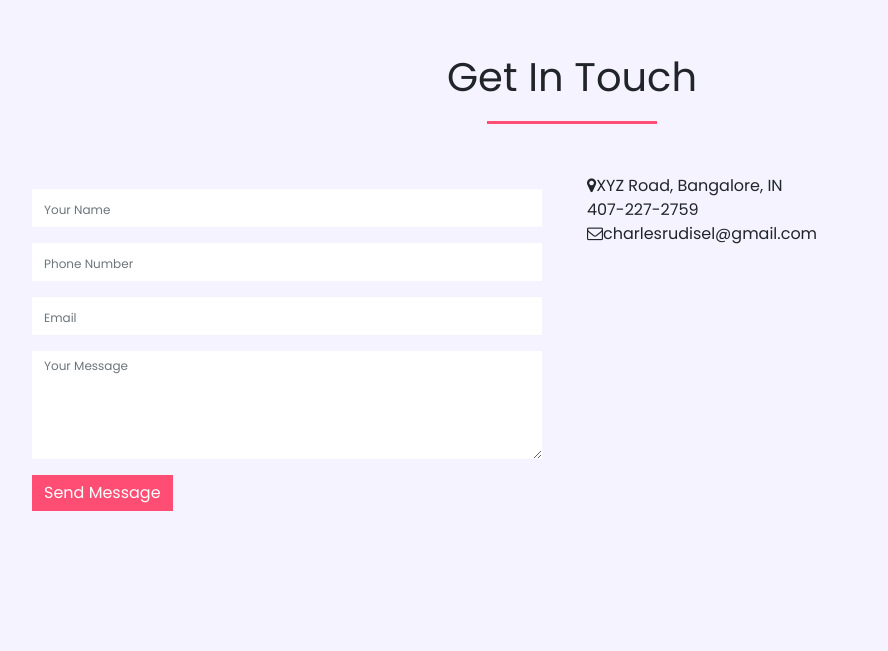
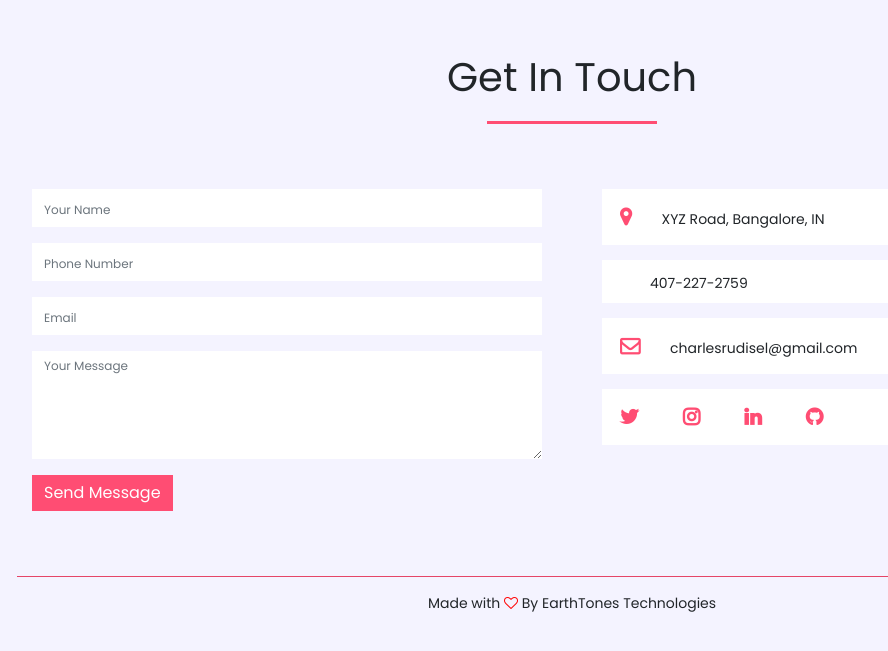
Before and after one commit to CharlesRudisel/Portfolio_Page, a plain HTML site: page index2.html in a window 1280 px wide. Shown: the part 2397-3048 px from the top of the page, without its empty margins (68-956 px from the left). Drawn offline with nearby package versions, Linux system fonts and the light colour scheme.

Commit message:
commit for the sake

```diff
--- a/index2.html
+++ b/index2.html
@@ -9,7 +9,7 @@
     <link rel="stylesheet" href="style.css">
     <link href="https://fonts.googleapis.com/css?family=Poppins&display=swap" rel="stylesheet">
     <link rel="stylesheet" href="https://stackpath.bootstrapcdn.com/font-awesome/4.7.0/css/font-awesome.min.css">
-<link rel="stylesheet" href="https://stackpath.bootstrapcdn.com/bootstrap/4.3.1/css/bootstrap.min.css">
+    <link rel="stylesheet" href="https://stackpath.bootstrapcdn.com/bootstrap/4.3.1/css/bootstrap.min.css">
 
 </head>
 
@@ -26,7 +26,7 @@
                     veritatis minus explicabo eos laudantium ullam quod aliquam minima distinctio officiis earum sint
                     accusantium animi tenetur illum!</p>
 
-                    <a href="#">About Me</a>
+                <a href="#">About Me</a>
             </div>
         </div>
     </section>
@@ -142,8 +142,17 @@
                         <div class="follow">
                             <i class="fa fa-envelope-o"></i><span>charlesrudisel@gmail.com</span>
                         </div>
+                        <div class="follow">
+                            <i class="fa fa-twitter"></i>
+                            <i class="fa fa-instagram"></i>
+                            <i class="fa fa-linkedin"></i>
+                            <i class="fa fa-github"></i>
+                        </div>
+
                     </div>
                 </div>
+                <hr>
+                <p class="copyright">Made with <i class="fa fa-heart-o"></i> By EarthTones Technologies</p>
             </div>
         </div>
     </section>
--- a/style.css
+++ b/style.css
@@ -193,3 +193,33 @@ h1::after{
     box-shadow: none !important;
     border-radius: 0;
 }
+.contact-info .follow{
+    background-color: #fff;
+    padding: 8px;
+    margin: 15px;
+}
+.contact-info .fa{
+    margin: 10px;
+    font-size: 20px !important;
+    color: #ff4d73 !important;
+    font-weight: bold;
+    padding-right: 20px;
+}
+
+.contact-info span{
+    font-size: 14px;
+}
+.copyright{
+    text-align: center;
+    font-size: 14px;
+}
+.fa-heart-o{
+    color: red;
+    font-size: 17px;
+}
+
+.footer hr{
+
+    margin-top: 50px;
+    background: #ff4d73
+}
```
